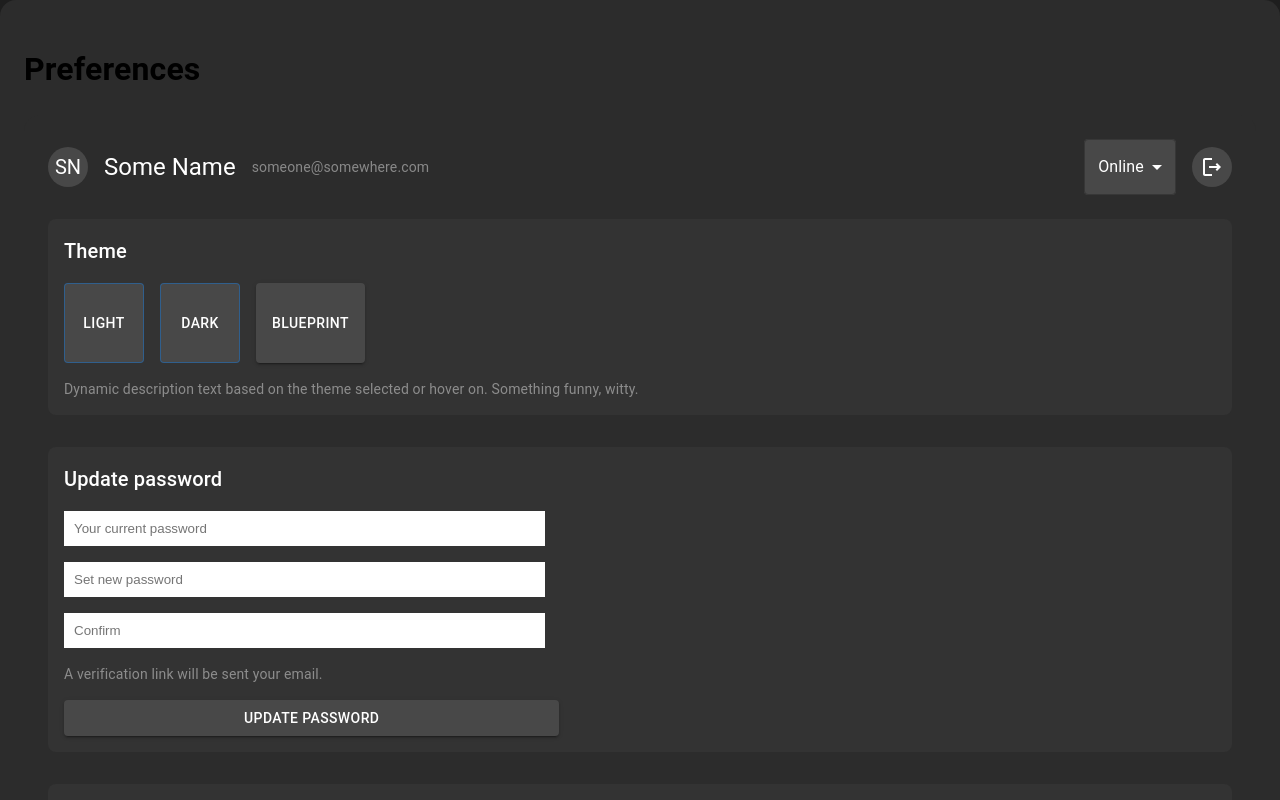
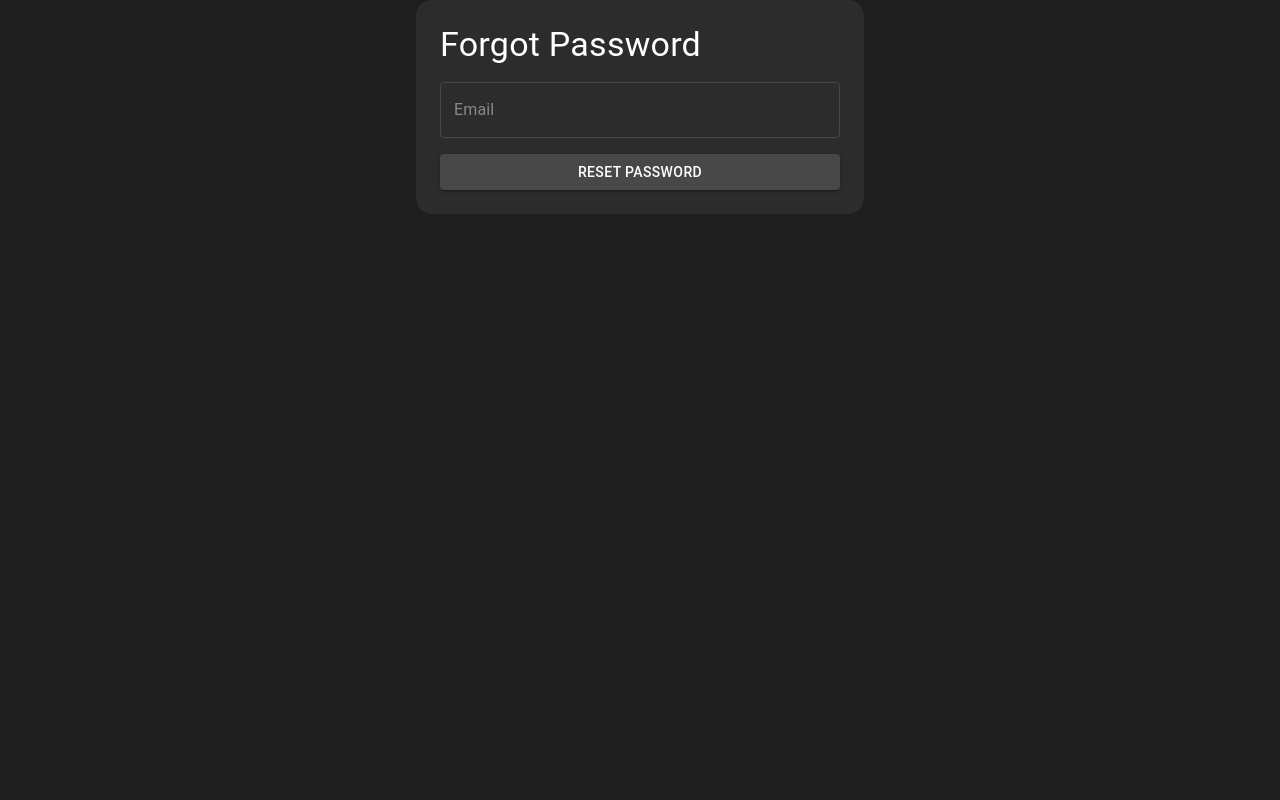
Before and after one commit to neha2801-create/vercel-deploy, a React (Vite) app in the folder Frontend/notecanvas_02/: page / in a window 1280 px wide. Shown: the top 800 px of the page. Built offline with nearby package versions, Linux system fonts and the light colour scheme.

Commit message:
added changes

```diff
--- a/Frontend/notecanvas_02/src/App.jsx
+++ b/Frontend/notecanvas_02/src/App.jsx
@@ -10,6 +10,7 @@ import CanvasActivePage from "./pages/CanvasActivePage";
 import CanvasPageActiveTwo from "./pages/CanvasPageActiveTwo";
 import Dashboard from "./pages/Dashboard";
 import Preferences from "./pages/Prefrence";
+import ForgetPassword from "./pages/ForgetPassword";
 
 const router = createBrowserRouter([
     {
@@ -44,7 +45,7 @@ function App() {
     // );
     // return <CanvasPage />;
     // return <Dashboard />;
-    return <Preferences/>;
+    return <ForgetPassword/>;
 }
 
 export default App;
--- /dev/null
+++ b/Frontend/notecanvas_02/src/pages/ForgetPassword.jsx
@@ -0,0 +1,109 @@
+import React, { useState } from "react";
+import { Box, Typography, TextField, Button } from "@mui/material";
+
+const ForgotPassword = () => {
+  const [email, setEmail] = useState("");
+  const [isLoading, setIsLoading] = useState(false);
+  const [resetStatus, setResetStatus] = useState("");
+
+  const handleSubmit = (e) => {
+    e.preventDefault();
+    sendResetLink();
+  };
+
+  const sendResetLink = async () => {
+    setIsLoading(true);
+
+    try {
+      const response = await fetch("/api/forgot-password", {
+        method: "POST",
+        headers: {
+          "Content-Type": "application/json",
+        },
+        body: JSON.stringify({ email }),
+      });
+
+      if (response.ok) {
+        setResetStatus("Password reset link has been sent to your email.");
+      } else {
+        setResetStatus("Failed to send password reset link. Please try again.");
+      }
+    } catch (error) {
+      setResetStatus("An error occurred. Please try again later.");
+      console.error("Error sending password reset link:", error);
+    } finally {
+      setIsLoading(false);
+    }
+  };
+
+  return (
+    <Box
+      sx={{
+        backgroundColor: "#2C2C2C",
+        borderRadius: "16px",
+        p: 3,
+        margin: "0 auto",
+        maxWidth: 400,
+      }}
+    >
+      <Typography variant="h4" color="white" mb={2}>
+        Forgot Password
+      </Typography>
+      <form onSubmit={handleSubmit}>
+       <TextField
+          label="Email"
+          variant="outlined"
+          fullWidth
+          value={email}
+          onChange={(e) => setEmail(e.target.value)}
+          sx={{
+            "& .MuiOutlinedInput-root": {
+              "& fieldset": {
+                borderColor: "#484848",
+              },
+              "&:hover fieldset": {
+                borderColor: "#555555",
+              },
+              "&.Mui-focused fieldset": {
+                borderColor: "#555555",
+              },
+            },
+          }}
+          InputProps={{
+            style: {
+              color: "white",
+            },
+          }}
+          InputLabelProps={{
+            style: {
+              color: "#ffffff70",
+            },
+          }}
+        ></TextField>
+        <Button
+          type="submit"
+          variant="contained"
+          fullWidth
+          disabled={isLoading}
+          sx={{
+            mt: 2,
+            backgroundColor: "#484848",
+            color: "white",
+            "&:hover": {
+              backgroundColor: "#555555",
+            },
+          }}
+        >
+          {isLoading ? "Sending..." : "Reset Password"}
+        </Button>
+        {resetStatus && (
+          <Typography variant="body2" color="white" mt={2}>
+            {resetStatus}
+          </Typography>
+        )}
+      </form>
+    </Box>
+  );
+};
+
+export default ForgotPassword;
```
